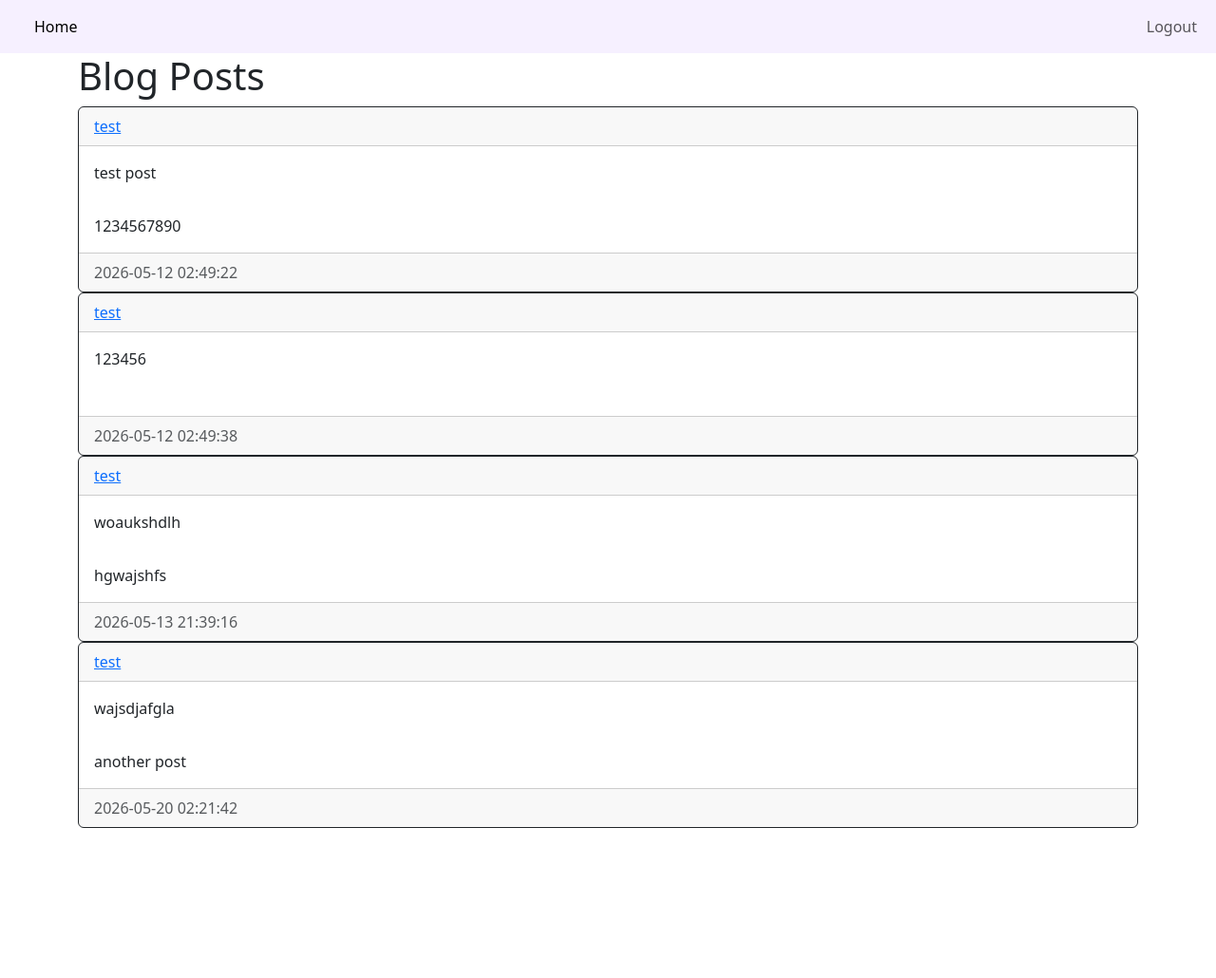
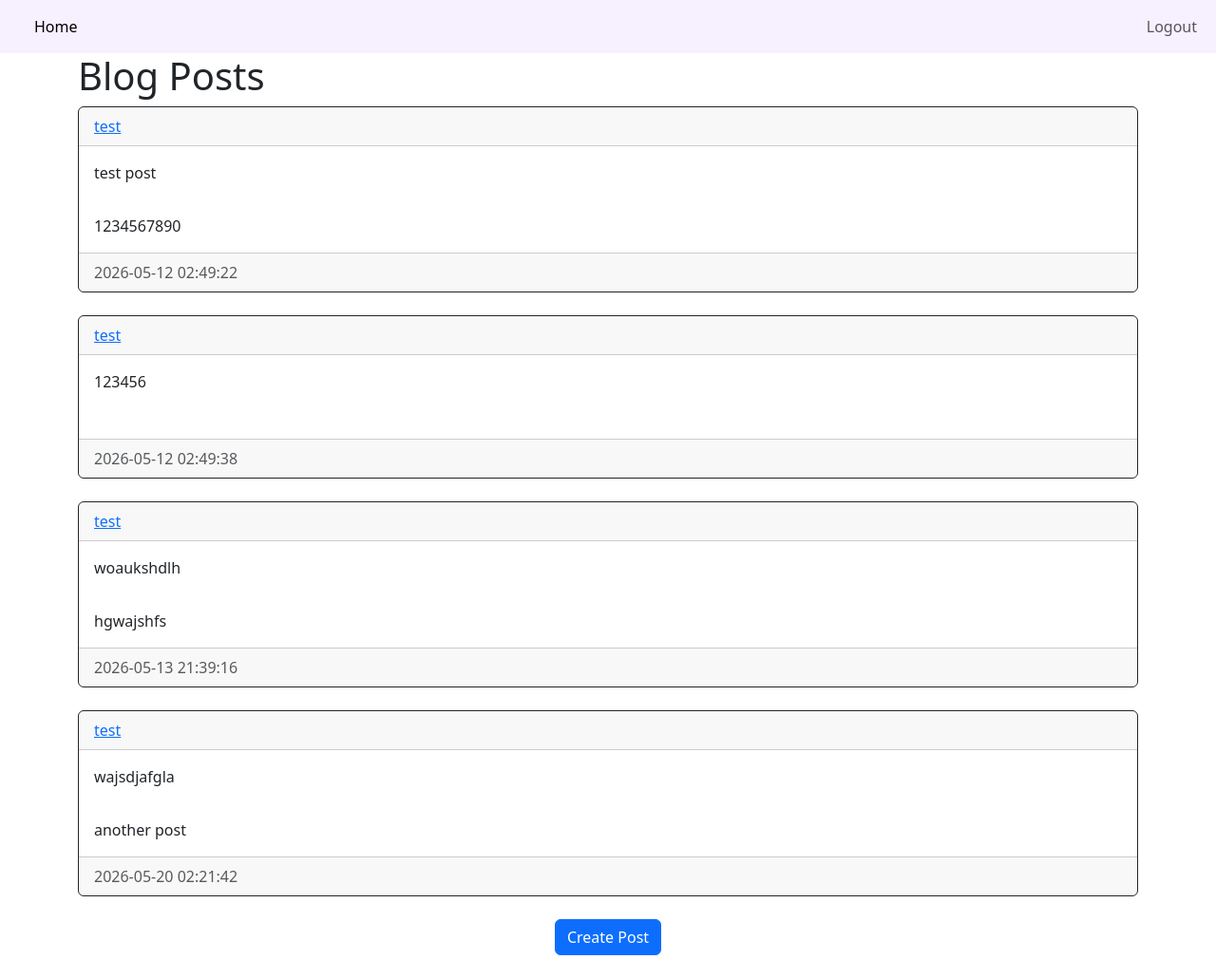
Before and after one commit to KiwiBoi2/SABB-WebApp, a Flask app: page /blog in a window 1280 px wide. Shown: the whole page at 95% size. Before the commit the page ends 872 px from the top, so only its background shows below. Run offline with Flask 3, Linux system fonts and the light colour scheme; a user stored in the database is signed in.

Commit message:
added link to create post page

```diff
--- a/website/templates/posts_div.html
+++ b/website/templates/posts_div.html
@@ -20,18 +20,19 @@
         </div>
         <div class="card-footer text-muted">{{post.date_created}}</div>
     </div>
-
-
+    <br/>
     {% endfor %}
-
-
-
-
 </div>
-
-
-
-
-
+{% block footer %}
+<div align="center">
+    <a href="/create-post">
+        <button type="button" class="btn btn-primary btn-large">
+            Create Post
+        </button>
+    </a>
+    <br/>
+</div>
+<br/>
+{% endblock %}
 
 {% endblock %}
```
Also changed, not shown: instance/database.db.
